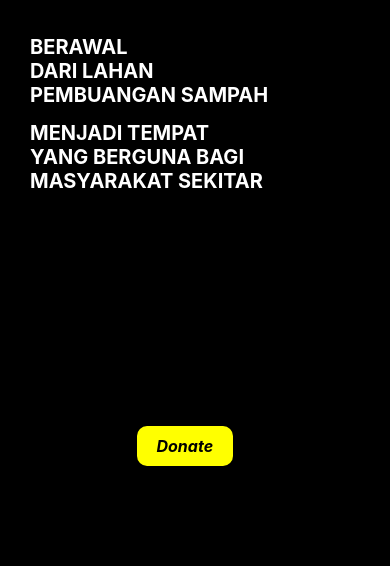
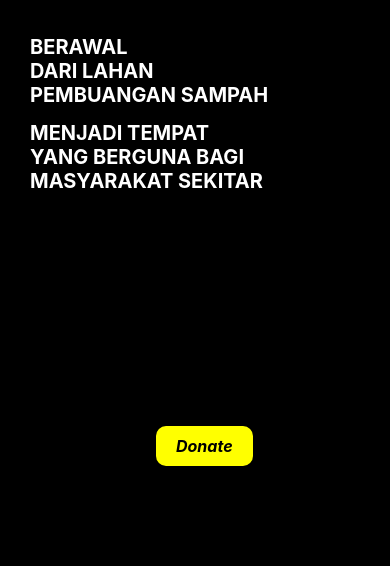
Before and after one commit to tamanbacamelego/tamanbacamelego, a plain HTML site: page index.html in a window 390 px wide. Shown: the part 278-844 px from the top of the page. Drawn offline with nearby package versions, Linux system fonts and the light colour scheme.

Commit message:
Update mobile.css

```diff
--- a/css/mobile.css
+++ b/css/mobile.css
@@ -80,7 +80,7 @@ body{
         padding-bottom: 10px;
         font-weight: bolder;
         border-radius: 10px;
-        left: 35%
+        left: 40%
     }
 
     .nav-bck{
```
